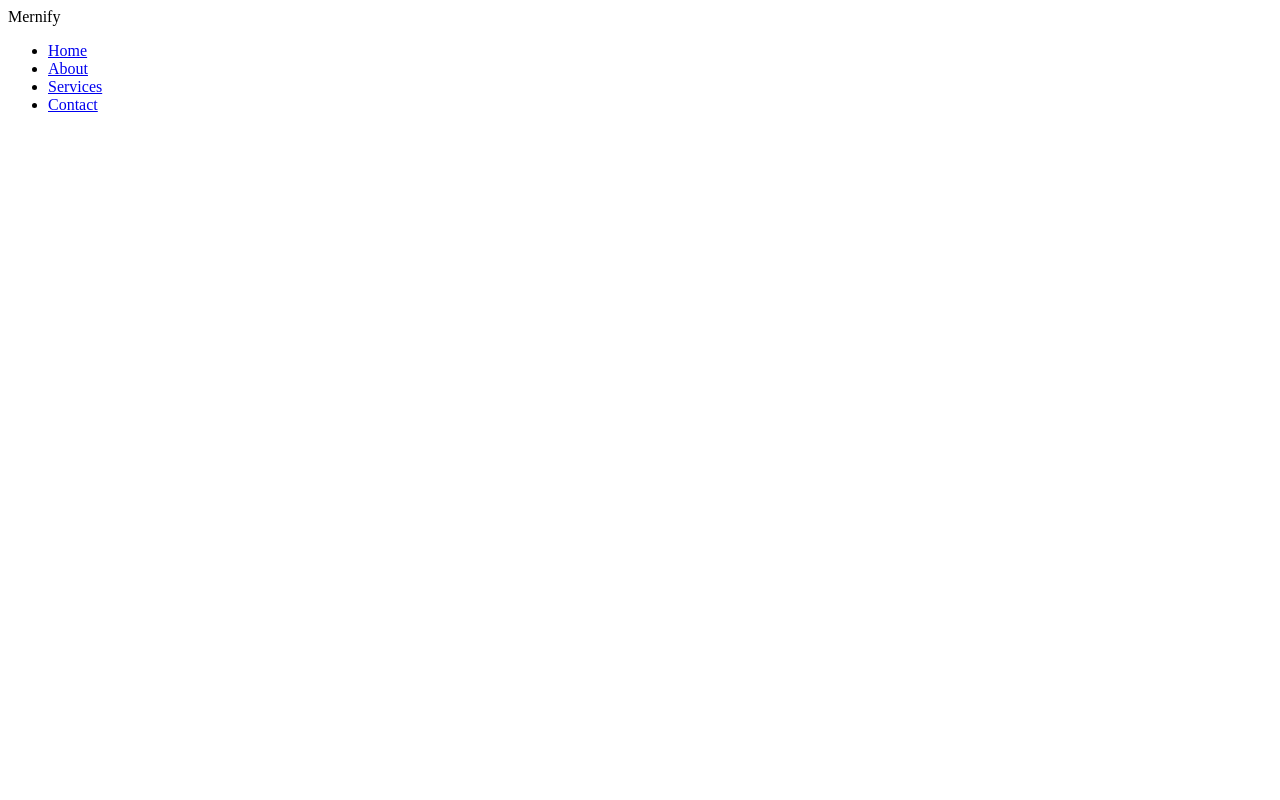
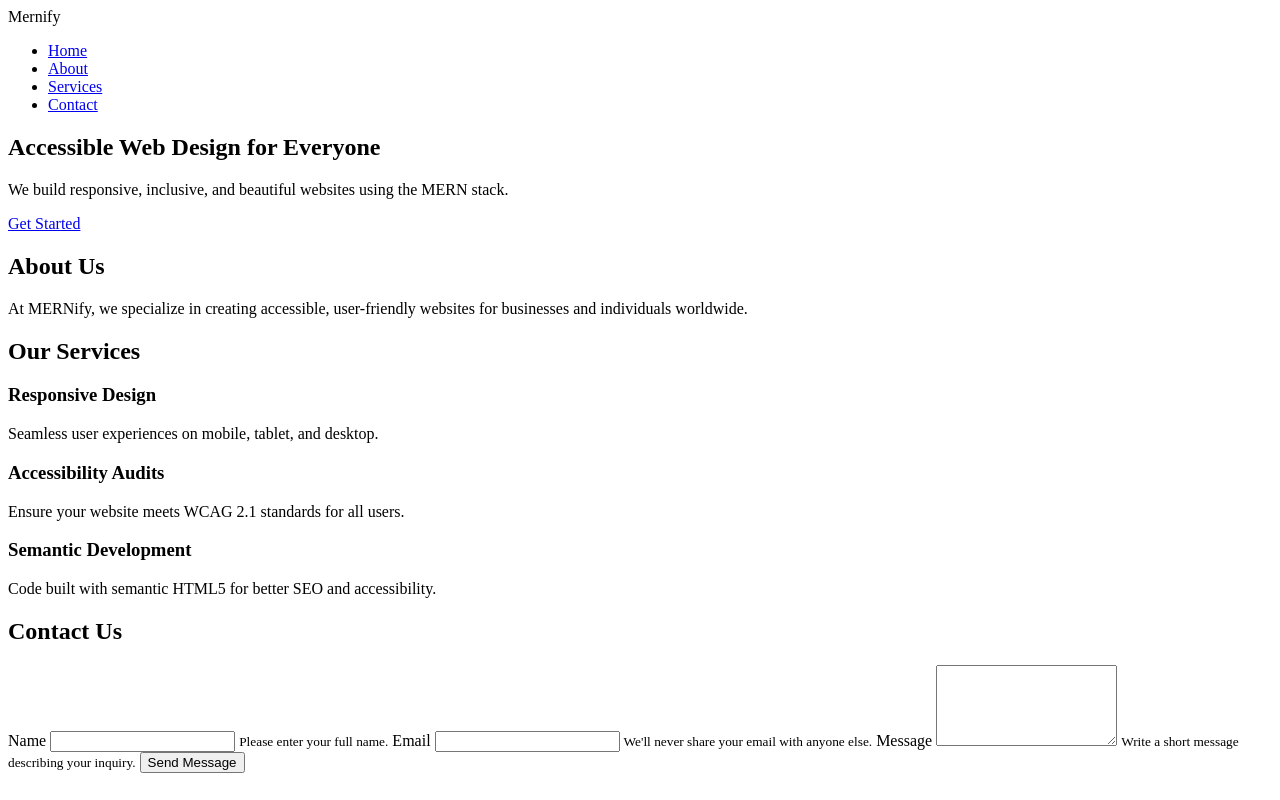
Before and after one commit to MeronTeweldebrhan/Mernify-Accessible-Design-Co, a plain HTML site: page index.html in a window 1280 px wide. Drawn offline with Linux system fonts and the light colour scheme.

Commit message:
Added hero,service,contact sectiones

```diff
--- a/index.html
+++ b/index.html
@@ -7,7 +7,7 @@
 </head>
 <body>
     <header>
-        <nav class="container nav">
+        <nav class="container nav" role ="navigation" aria-label="Main navigation">
             <a hreft="#" class="logo">Mernify</a>
             <ul class="nav-link">
                 <li><a href="#section1">Home</a></li>
@@ -16,5 +16,58 @@
                 <li><a href="#section4">Contact</a></li>
         </nav>
     </header>
+    <main>
+        <section class="hero container">
+          <div class="hero-text">
+            <h1>Accessible Web Design for Everyone</h1>
+            <p>We build responsive, inclusive, and beautiful websites using the MERN stack.</p>
+            <a href="#contact" class="btn" aria-label="Click to get in touch with us">Get Started</a>
+          </div>
+        </section>
+
+        <section id="about" class="about container">
+          <h2>About Us</h2>
+          <p>At MERNify, we specialize in creating accessible, user-friendly websites for businesses and individuals worldwide.</p>
+        </section>
+
+        <section id="services" class="services container">
+          <h2>Our Services</h2>
+          <div class="service-grid">
+            <article class="service">
+              <h3>Responsive Design</h3>
+              <p>Seamless user experiences on mobile, tablet, and desktop.</p>
+            </article>
+            <article class="service">
+              <h3>Accessibility Audits</h3>
+              <p>Ensure your website meets WCAG 2.1 standards for all users.</p>
+            </article>
+            <article class="service">
+              <h3>Semantic Development</h3>
+              <p>Code built with semantic HTML5 for better SEO and accessibility.</p>
+            </article>
+          </div>
+        </section>
+
+        <section id="contact" class="contact container">
+          <h2>Contact Us</h2>
+          <form aria-label="Contact form">
+            <label for="name">Name</label>
+            <input type="text" id="name" name="name" required aria-describedby="nameHelp">
+            <small id="nameHelp" class="form-text text-muted">Please enter your full name.</small>
+
+            <label for="email">Email</label>
+            <input type="email" id="email" name="email" required aria-describedby="emailHelp">
+            <small id="emailHelp" class="form-text text-muted">We'll never share your email with anyone else.</small>
+
+            <label for="message">Message</label>
+            <textarea id="message" name="message" rows="5" required aria-describedby="messagehelp"></textarea>
+            <small id="messagehelp" class="form-text text-muted">Write a short message describing your inquiry.</small>
+
+            <button type="submit" class="btn" aria-label="Click to submit the message">Send Message</button>
+          </form>
+        </section>
+      </main>
+    </body>
+    </html>
 </body>
 </html>
```
